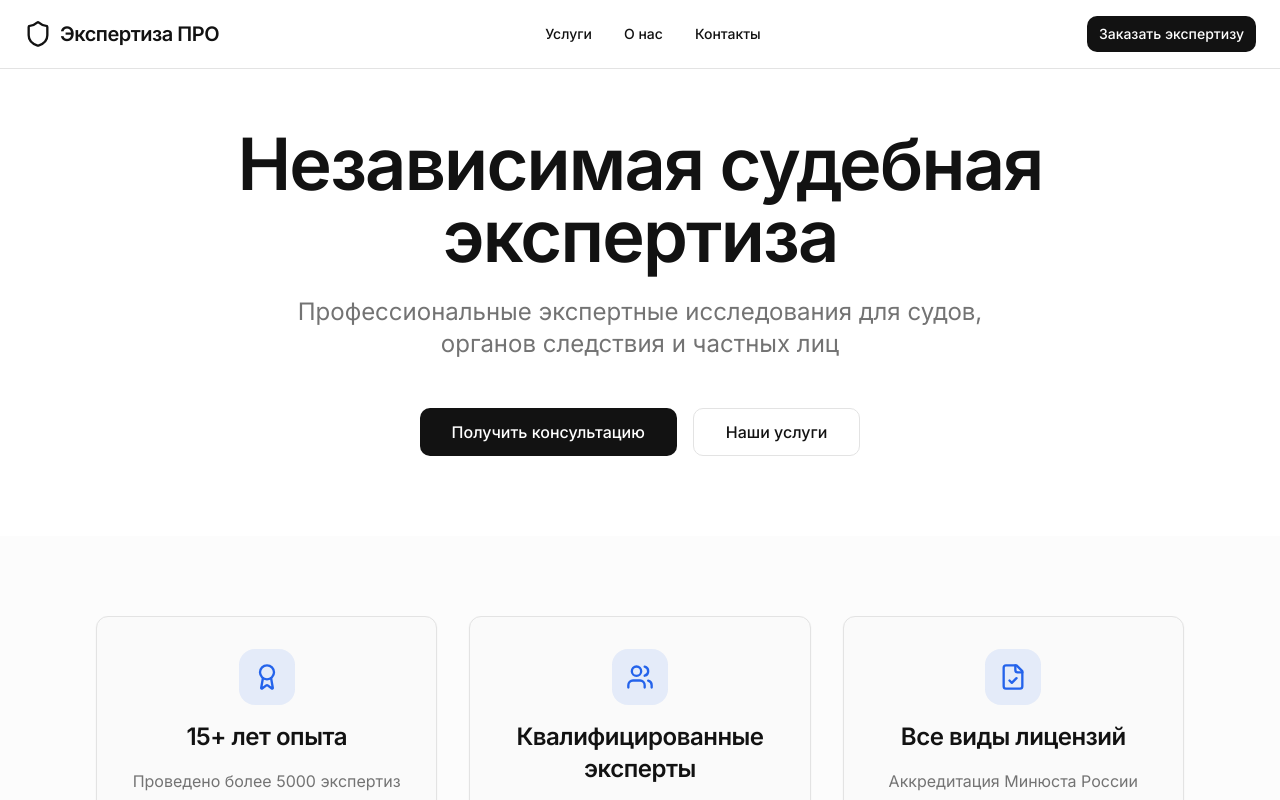
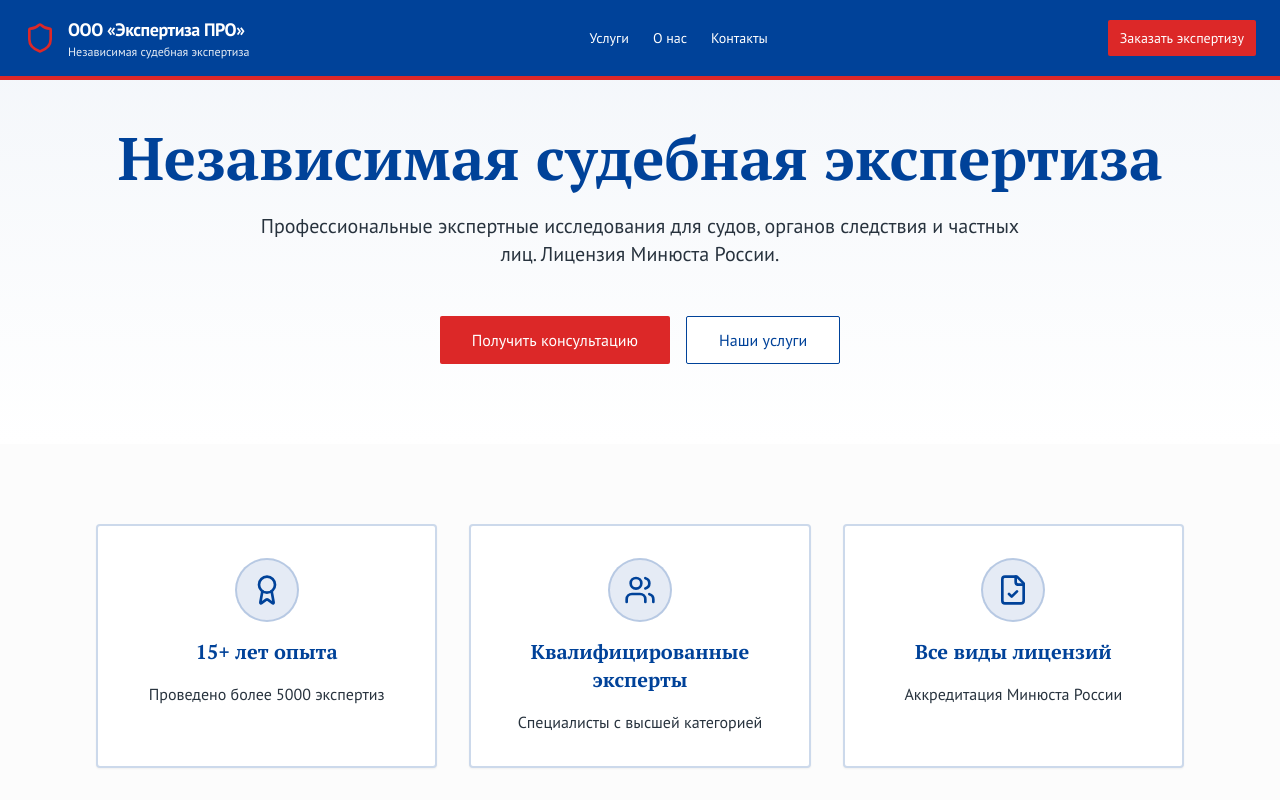
Before and after one commit to pr-poehali-dev/court-expertise-website, a React (Vite) app: page / in a window 1280 px wide. Shown: the top 800 px of the page. Built offline with nearby package versions, Linux system fonts and the light colour scheme.

Commit message:
Обновлен дизайн госсайта

```diff
--- a/src/index.css
+++ b/src/index.css
@@ -1,4 +1,4 @@
-@import url("https://fonts.googleapis.com/css2?family=Inter:wght@400;500;600;700&display=swap");
+@import url("https://fonts.googleapis.com/css2?family=PT+Sans:wght@400;700&family=PT+Serif:wght@400;700&display=swap");
 
 @tailwind base;
 @tailwind components;
@@ -7,34 +7,34 @@
 @layer base {
   :root {
     --background: 0 0% 100%;
-    --foreground: 0 0% 7%;
+    --foreground: 210 22% 20%;
 
-    --card: 0 0% 98%;
-    --card-foreground: 0 0% 7%;
+    --card: 0 0% 100%;
+    --card-foreground: 210 22% 20%;
 
     --popover: 0 0% 100%;
-    --popover-foreground: 0 0% 7%;
+    --popover-foreground: 210 22% 20%;
 
-    --primary: 0 0% 7%;
+    --primary: 214 100% 30%;
     --primary-foreground: 0 0% 100%;
 
-    --secondary: 0 0% 96%;
-    --secondary-foreground: 0 0% 7%;
+    --secondary: 220 14% 96%;
+    --secondary-foreground: 210 22% 20%;
 
-    --muted: 0 0% 96%;
-    --muted-foreground: 0 0% 45%;
+    --muted: 220 14% 96%;
+    --muted-foreground: 215 16% 47%;
 
-    --accent: 221 83% 53%;
+    --accent: 0 72% 51%;
     --accent-foreground: 0 0% 100%;
 
     --destructive: 0 84.2% 60.2%;
     --destructive-foreground: 0 0% 100%;
 
-    --border: 0 0% 89%;
-    --input: 0 0% 89%;
-    --ring: 0 0% 7%;
+    --border: 214 32% 91%;
+    --input: 214 32% 91%;
+    --ring: 214 100% 30%;
 
-    --radius: 0.75rem;
+    --radius: 0.25rem;
 
     --sidebar-background: 0 0% 98%;
 
@@ -100,7 +100,7 @@
   body {
     @apply bg-background text-foreground;
     font-family:
-      "Inter",
+      "PT Sans",
       -apple-system,
       BlinkMacSystemFont,
       "Segoe UI",
@@ -115,13 +115,8 @@
   h4,
   h5,
   h6 {
-    font-family:
-      "Inter",
-      -apple-system,
-      BlinkMacSystemFont,
-      "Segoe UI",
-      sans-serif;
-    font-weight: 600;
-    letter-spacing: -0.02em;
+    font-family: "PT Serif", Georgia, serif;
+    font-weight: 700;
+    letter-spacing: normal;
   }
 }
--- a/src/pages/Index.tsx
+++ b/src/pages/Index.tsx
@@ -107,45 +107,48 @@ const Index = () => {
 
   return (
     <div className="min-h-screen bg-background">
-      <nav className="fixed top-0 left-0 right-0 z-50 bg-background/80 backdrop-blur-xl border-b border-border animate-fade-in">
+      <nav className="fixed top-0 left-0 right-0 z-50 bg-primary text-primary-foreground border-b-4 border-accent animate-fade-in">
         <div className="container mx-auto px-6 py-4">
           <div className="flex items-center justify-between">
-            <div className="flex items-center gap-2">
-              <Icon name="Shield" className="text-primary" size={28} />
-              <span className="text-xl font-semibold tracking-tight">Экспертиза ПРО</span>
+            <div className="flex items-center gap-3">
+              <Icon name="Shield" className="text-accent" size={32} />
+              <div className="flex flex-col">
+                <span className="text-lg font-bold tracking-tight">ООО «Экспертиза ПРО»</span>
+                <span className="text-xs opacity-90">Независимая судебная экспертиза</span>
+              </div>
             </div>
-            <div className="hidden md:flex items-center gap-8">
-              <button onClick={() => scrollToSection("services")} className="text-sm font-medium hover:text-primary transition-colors">
+            <div className="hidden md:flex items-center gap-6">
+              <button onClick={() => scrollToSection("services")} className="text-sm font-medium hover:text-accent transition-colors">
                 Услуги
               </button>
-              <button onClick={() => scrollToSection("about")} className="text-sm font-medium hover:text-primary transition-colors">
+              <button onClick={() => scrollToSection("about")} className="text-sm font-medium hover:text-accent transition-colors">
                 О нас
               </button>
-              <button onClick={() => scrollToSection("contact")} className="text-sm font-medium hover:text-primary transition-colors">
+              <button onClick={() => scrollToSection("contact")} className="text-sm font-medium hover:text-accent transition-colors">
                 Контакты
               </button>
             </div>
-            <Button onClick={() => scrollToSection("contact")} size="sm" className="hidden md:flex">
+            <Button onClick={() => scrollToSection("contact")} size="sm" className="hidden md:flex bg-accent hover:bg-accent/90 text-white">
               Заказать экспертизу
             </Button>
           </div>
         </div>
       </nav>
 
-      <section className="pt-32 pb-20 px-6">
+      <section className="pt-32 pb-20 px-6 bg-gradient-to-b from-primary/5 to-background">
         <div className="container mx-auto max-w-6xl">
           <div className="text-center space-y-6 animate-fade-up">
-            <h1 className="text-5xl md:text-7xl font-semibold tracking-tight">
+            <h1 className="text-4xl md:text-6xl font-bold tracking-normal text-primary">
               Независимая судебная экспертиза
             </h1>
-            <p className="text-xl md:text-2xl text-muted-foreground max-w-3xl mx-auto font-normal">
-              Профессиональные экспертные исследования для судов, органов следствия и частных лиц
+            <p className="text-lg md:text-xl text-foreground max-w-3xl mx-auto">
+              Профессиональные экспертные исследования для судов, органов следствия и частных лиц. Лицензия Минюста России.
             </p>
             <div className="flex flex-col sm:flex-row gap-4 justify-center pt-6">
-              <Button size="lg" onClick={() => scrollToSection("contact")} className="text-base h-12 px-8">
+              <Button size="lg" onClick={() => scrollToSection("contact")} className="text-base h-12 px-8 bg-accent hover:bg-accent/90">
                 Получить консультацию
               </Button>
-              <Button size="lg" variant="outline" onClick={() => scrollToSection("services")} className="text-base h-12 px-8">
+              <Button size="lg" variant="outline" onClick={() => scrollToSection("services")} className="text-base h-12 px-8 border-primary text-primary hover:bg-primary hover:text-white">
                 Наши услуги
               </Button>
             </div>
@@ -162,26 +165,26 @@ const Index = () => {
       >
         <div className="container mx-auto max-w-6xl">
           <div className="grid md:grid-cols-3 gap-8">
-            <Card className="p-8 text-center space-y-4 bg-card border-border hover:shadow-lg transition-all duration-300 hover:scale-105">
-              <div className="w-14 h-14 rounded-2xl bg-accent/10 flex items-center justify-center mx-auto">
-                <Icon name="Award" className="text-accent" size={28} />
+            <Card className="p-8 text-center space-y-4 bg-card border-2 border-primary/20 hover:shadow-lg transition-all duration-300">
+              <div className="w-16 h-16 rounded-full bg-primary/10 flex items-center justify-center mx-auto border-2 border-primary/20">
+                <Icon name="Award" className="text-primary" size={32} />
               </div>
-              <h3 className="text-2xl font-semibold">15+ лет опыта</h3>
-              <p className="text-muted-foreground">Проведено более 5000 экспертиз</p>
+              <h3 className="text-xl font-bold text-primary">15+ лет опыта</h3>
+              <p className="text-foreground">Проведено более 5000 экспертиз</p>
             </Card>
-            <Card className="p-8 text-center space-y-4 bg-card border-border hover:shadow-lg transition-all duration-300 hover:scale-105">
-              <div className="w-14 h-14 rounded-2xl bg-accent/10 flex items-center justify-center mx-auto">
-                <Icon name="Users" className="text-accent" size={28} />
+            <Card className="p-8 text-center space-y-4 bg-card border-2 border-primary/20 hover:shadow-lg transition-all duration-300">
+              <div className="w-16 h-16 rounded-full bg-primary/10 flex items-center justify-center mx-auto border-2 border-primary/20">
+                <Icon name="Users" className="text-primary" size={32} />
               </div>
-              <h3 className="text-2xl font-semibold">Квалифицированные эксперты</h3>
-              <p className="text-muted-foreground">Специалисты с высшей категорией</p>
+              <h3 className="text-xl font-bold text-primary">Квалифицированные эксперты</h3>
+              <p className="text-foreground">Специалисты с высшей категорией</p>
             </Card>
-            <Card className="p-8 text-center space-y-4 bg-card border-border hover:shadow-lg transition-all duration-300 hover:scale-105">
-              <div className="w-14 h-14 rounded-2xl bg-accent/10 flex items-center justify-center mx-auto">
-                <Icon name="FileCheck" className="text-accent" size={28} />
+            <Card className="p-8 text-center space-y-4 bg-card border-2 border-primary/20 hover:shadow-lg transition-all duration-300">
+              <div className="w-16 h-16 rounded-full bg-primary/10 flex items-center justify-center mx-auto border-2 border-primary/20">
+                <Icon name="FileCheck" className="text-primary" size={32} />
               </div>
-              <h3 className="text-2xl font-semibold">Все виды лицензий</h3>
-              <p className="text-muted-foreground">Аккредитация Минюста России</p>
+              <h3 className="text-xl font-bold text-primary">Все виды лицензий</h3>
+              <p className="text-foreground">Аккредитация Минюста России</p>
             </Card>
           </div>
         </div>
@@ -196,8 +199,8 @@ const Index = () => {
       >
         <div className="container mx-auto max-w-6xl">
           <div className="text-center space-y-4 mb-16">
-            <h2 className="text-4xl md:text-5xl font-semibold tracking-tight">Виды экспертиз</h2>
-            <p className="text-lg text-muted-foreground max-w-2xl mx-auto">
+            <h2 className="text-3xl md:text-4xl font-bold text-primary">Виды экспертиз</h2>
+            <p className="text-lg text-foreground max-w-2xl mx-auto">
               Полный спектр судебных экспертиз для решения любых задач
             </p>
           </div>
@@ -205,14 +208,14 @@ const Index = () => {
             {services.map((service, index) => (
               <Card
                 key={index}
-                className="p-6 space-y-4 hover:shadow-lg transition-all duration-300 bg-card border-border hover:scale-105"
+                className="p-6 space-y-4 hover:shadow-lg transition-all duration-300 bg-card border-l-4 border-primary hover:border-accent"
                 style={{ animationDelay: `${index * 100}ms` }}
               >
-                <div className="w-12 h-12 rounded-xl bg-accent/10 flex items-center justify-center">
-                  <Icon name={service.icon} className="text-accent" size={24} />
+                <div className="w-12 h-12 rounded-sm bg-primary/10 flex items-center justify-center border border-primary/20">
+                  <Icon name={service.icon} className="text-primary" size={24} />
                 </div>
-                <h3 className="text-xl font-semibold">{service.title}</h3>
-                <p className="text-muted-foreground">{service.description}</p>
+                <h3 className="text-lg font-bold text-primary">{service.title}</h3>
+                <p className="text-sm text-foreground">{service.description}</p>
               </Card>
             ))}
           </div>
@@ -228,39 +231,39 @@ const Index = () => {
       >
         <div className="container mx-auto max-w-4xl">
           <div className="text-center space-y-4 mb-12">
-            <h2 className="text-4xl md:text-5xl font-semibold tracking-tight">Связаться с нами</h2>
-            <p className="text-lg text-muted-foreground">
+            <h2 className="text-3xl md:text-4xl font-bold text-primary">Связаться с нами</h2>
+            <p className="text-lg text-foreground">
               Оставьте заявку, и мы свяжемся с вами в ближайшее время
             </p>
           </div>
-          <Card className="p-8 md:p-12 space-y-8 bg-card border-border">
+          <Card className="p-8 md:p-12 space-y-8 bg-card border-2 border-primary/20">
             <div className="grid md:grid-cols-2 gap-8">
               <div className="space-y-6">
                 <div className="flex items-start gap-4">
-                  <div className="w-10 h-10 rounded-lg bg-accent/10 flex items-center justify-center flex-shrink-0">
-                    <Icon name="Phone" className="text-accent" size={20} />
+                  <div className="w-10 h-10 rounded-sm bg-primary/10 flex items-center justify-center flex-shrink-0 border border-primary/20">
+                    <Icon name="Phone" className="text-primary" size={20} />
                   </div>
                   <div>
-                    <h4 className="font-semibold mb-1">Телефон</h4>
-                    <p className="text-muted-foreground">+7 (495) 123-45-67</p>
+                    <h4 className="font-bold mb-1 text-primary">Телефон</h4>
+                    <p className="text-foreground">+7 (495) 123-45-67</p>
                   </div>
                 </div>
                 <div className="flex items-start gap-4">
-                  <div className="w-10 h-10 rounded-lg bg-accent/10 flex items-center justify-center flex-shrink-0">
-                    <Icon name="Mail" className="text-accent" size={20} />
+                  <div className="w-10 h-10 rounded-sm bg-primary/10 flex items-center justify-center flex-shrink-0 border border-primary/20">
+                    <Icon name="Mail" className="text-primary" size={20} />
                   </div>
                   <div>
-                    <h4 className="font-semibold mb-1">Email</h4>
-                    <p className="text-muted-foreground">info@sudexpert.ru</p>
+                    <h4 className="font-bold mb-1 text-primary">Email</h4>
+                    <p className="text-foreground">info@expertiza-pro.ru</p>
                   </div>
                 </div>
                 <div className="flex items-start gap-4">
-                  <div className="w-10 h-10 rounded-lg bg-accent/10 flex items-center justify-center flex-shrink-0">
-                    <Icon name="MapPin" className="text-accent" size={20} />
+                  <div className="w-10 h-10 rounded-sm bg-primary/10 flex items-center justify-center flex-shrink-0 border border-primary/20">
+                    <Icon name="MapPin" className="text-primary" size={20} />
                   </div>
                   <div>
-                    <h4 className="font-semibold mb-1">Адрес</h4>
-                    <p className="text-muted-foreground">г. Москва, ул. Примерная, д. 1</p>
+                    <h4 className="font-bold mb-1 text-primary">Адрес</h4>
+                    <p className="text-foreground">г. Москва, ул. Примерная, д. 1</p>
                   </div>
                 </div>
               </div>
@@ -288,21 +291,21 @@ const Index = () => {
                     placeholder="Опишите вашу задачу"
                   />
                 </div>
-                <Button className="w-full h-11 transition-all hover:scale-105">Отправить заявку</Button>
+                <Button className="w-full h-11 bg-accent hover:bg-accent/90 text-white font-bold">Отправить заявку</Button>
               </div>
             </div>
           </Card>
         </div>
       </section>
 
-      <footer className="py-12 px-6 border-t border-border">
+      <footer className="py-12 px-6 border-t-4 border-accent bg-primary text-primary-foreground">
         <div className="container mx-auto max-w-6xl">
           <div className="flex flex-col md:flex-row justify-between items-center gap-4">
             <div className="flex items-center gap-2">
-              <Icon name="Shield" className="text-primary" size={24} />
-              <span className="font-semibold">Экспертиза ПРО</span>
+              <Icon name="Shield" className="text-accent" size={24} />
+              <span className="font-bold">ООО «Экспертиза ПРО»</span>
             </div>
-            <p className="text-sm text-muted-foreground">
+            <p className="text-sm opacity-90">
               © 2024 ООО «Экспертиза ПРО». Все права защищены.
             </p>
           </div>
```
